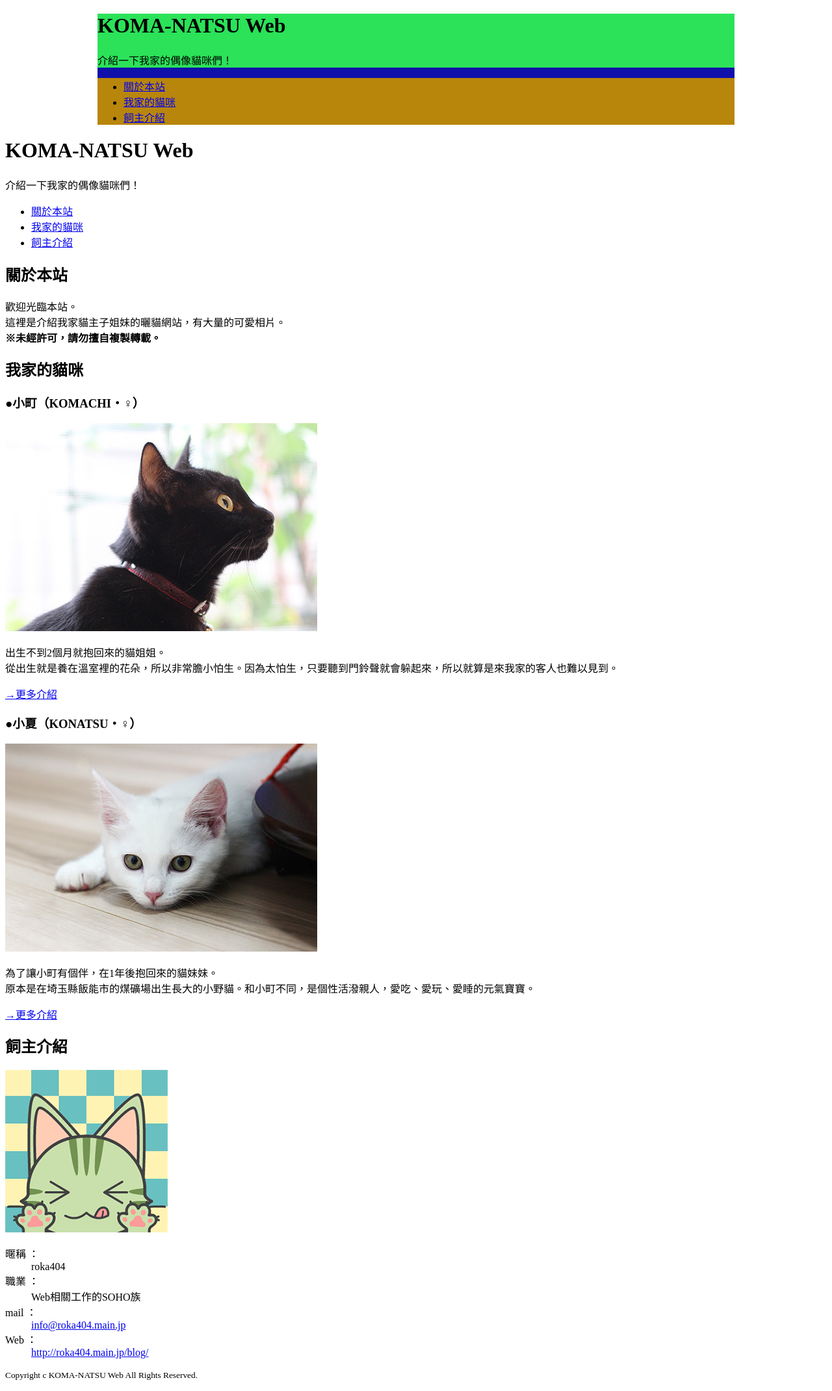
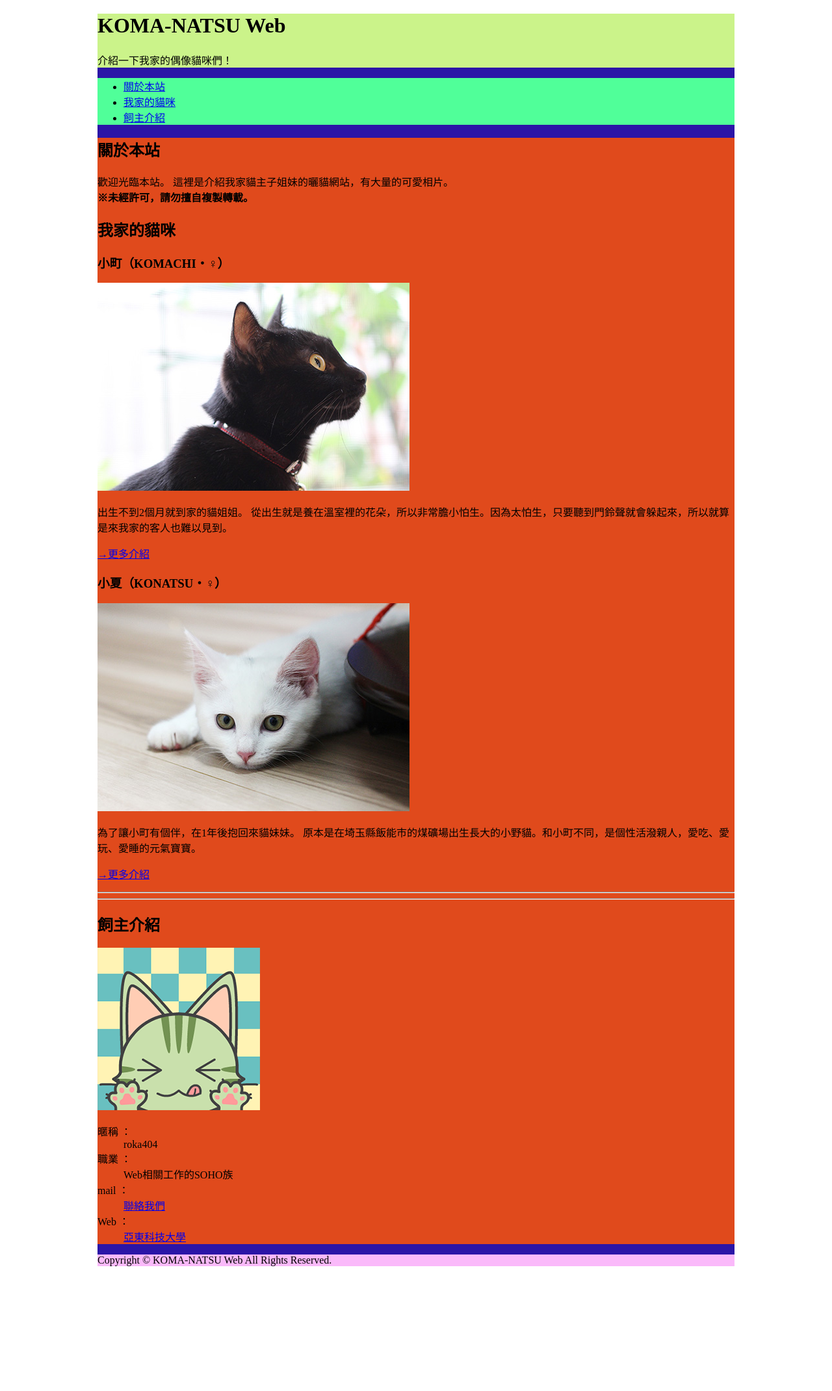
Before and after one commit to abbyji/abbyji, a plain HTML site: page html01.html in a window 1280 px wide. Shown: the whole page at 65% size. After the commit the page ends 1964 px from the top, so only its background shows below. Drawn offline with Linux system fonts and the light colour scheme.

Commit message:
20220502

```diff
--- a/html01.html
+++ b/html01.html
@@ -1,36 +1,37 @@
+
 <!DOCTYPE html>
-<html lang="zh-TW">
+<html lang="en">
 
 <head>
     <meta charset="UTF-8">
     <meta http-equiv="X-UA-Compatible" content="IE=edge">
-    <meta name="viewport" content="width=device-width, inital-scale=1.0">
-    <title>110111114 江紫萱</title>
+    <meta name="viewport" content="width=device-width, initial-scale=1.0">
+    <title>110111114江紫萱</title>
     <link rel="shortcut icon" href="img/cat.png" type="image/x-icon">
     <style>
         #container {
-        background-color: rgb(16, 16, 170);
+            background-color: rgb(43, 21, 167);
             width: 980px;
             margin: 0px auto;
         }
 
         #header {
-        background-color: rgb(43, 226, 89);
+            background-color: rgb(203, 243, 138);
         }
 
         #nav {
-        background-color: darkgoldenrod;
+            background-color: rgb(80, 255, 153);
         }
 
-      #main{
-        background-color: rgb(6, 105, 72);
+        #main {
+            background-color: rgb(224, 74, 28);
         }
 
-      #footer{
-        background-color: rgb(80, 57, 28);
+        #footer {
+            background-color: rgb(250, 185, 250);
         }
     </style>
-    <head>
+</head>
 
 <body>
     <div id="container">
@@ -42,79 +43,60 @@
             <ul>
                 <li><a href="#intro">關於本站</a></li>
                 <li><a href="#cats">我家的貓咪</a></li>
-              <li><a href="#aprpfile">飼主介紹</a></li>
+                <li><a href="#profile">飼主介紹</a></li>
             </ul>
         </div>
         <div id="main">
 
-          </div>
-        </div>
-      </body>
-    </head>
-<meta name="keywords" content="貓咪,喵咪,喵星人,貓咪介紹,曬貓">
-<meta name="description" content="介紹我家的貓咪們！還有大量可愛的貓照片。">
-</head>
+            <section id="intro">
 
-<body>
-<header>
-  <h1>KOMA-NATSU Web</h1>
-  <p>介紹一下我家的偶像貓咪們！</p>
-</header>
+                <h2>關於本站</h2>
+                <p>歡迎光臨本站。
+                    這裡是介紹我家貓主子姐妹的曬貓網站，有大量的可愛相片。<br>
+                    <strong>※未經許可，請勿擅自複製轉載。</strong>
+                </p>
 
-<nav>
-  <ul>
-    <li><a href="#intro">關於本站</a></li>
-    <li><a href="#cats">我家的貓咪</a></li>
-    <li><a href="#profile">飼主介紹</a></li>
-  </ul>
-</nav>
-
-<main>
-
-<section id="intro">
-  <h2>關於本站</h2>
-  <p>歡迎光臨本站。<br>
-  這裡是介紹我家貓主子姐妹的曬貓網站，有大量的可愛相片。<br>
-  <strong>※未經許可，請勿擅自複製轉載。</strong></p>
             </section>
 
             <section id="cats">
                 <h2>我家的貓咪</h2>
-
                 <section>
-    <h3>●小町（KOMACHI・♀）</h3>
-    <img src="img/komachi.jpg" width="480" height="320" alt="小町">
-    <p>出生不到2個月就抱回來的貓姐姐。<br>
+                    <h3>小町（KOMACHI・♀）</h3>
+                    <img src="img/komachi.jpg" alt="小町" width="480" height="320">
+                    <p>出生不到2個月就到家的貓姐姐。
                         從出生就是養在溫室裡的花朵，所以非常膽小怕生。因為太怕生，只要聽到門鈴聲就會躲起來，所以就算是來我家的客人也難以見到。</p>
                     <p><a href="cats/komachi.html">→更多介紹</a></p>
                 </section>
-
                 <section>
-    <h3>●小夏（KONATSU・♀）</h3>
-    <img src="img/konatsu.jpg" width="480" height="320" alt="小夏">
-    <p>為了讓小町有個伴，在1年後抱回來的貓妹妹。<br>
+                    <h3>小夏（KONATSU・♀）</h3>
+                    <img src="img/konatsu.jpg" alt="小夏" width="480" height="320">
+                    <p>為了讓小町有個伴，在1年後抱回來貓妹妹。
                         原本是在埼玉縣飯能市的煤礦場出生長大的小野貓。和小町不同，是個性活潑親人，愛吃、愛玩、愛睡的元氣寶寶。</p>
                     <p><a href="cats/konatsu.html">→更多介紹</a></p>
                 </section>
-
+                <hr>
             </section>
-
+            <hr>
 
             <section id="profile">
                 <h2>飼主介紹</h2>
-  <img src="img/avatar.png" width="250" height="250" alt="大頭照">
+                <img src="img/avatar.png" alt="作者" width="250" height="250">
                 <dl>
-    <dt>暱稱 ：</dt><dd>roka404</dd>
-    <dt>職業 ：</dt><dd>Web相關工作的SOHO族</dd>
-    <dt>mail ：</dt><dd><a href="mailto:info@roka404.main.jp">info@roka404.main.jp</a></dd>
-    <dt>Web ：</dt><dd><a href="http://roka404.main.jp/blog/" target="_blank">http://roka404.main.jp/blog/</a></dd>
+                    <dt>暱稱 ：</dt>
+                    <dd>roka404</dd>
+                    <dt>職業 ：</dt>
+                    <dd>Web相關工作的SOHO族</dd>
+                    <dt>mail ：</dt>
+                    <dd><a href="mailto:family920410@gmail.com">聯絡我們</a></dd>
+                    <dt>Web ：</dt>
+                    <dd><a href="http://www.aeust.edu.tw" target="_blank" rel="noopener noreferrer">亞東科技大學</a></dd>
                 </dl>
             </section>
+        </div>
+        <div id="footer">
+            <p>Copyright © KOMA-NATSU Web All Rights Reserved.</p>
+        </div>
+    </div>
+</body>
 
-</main>
-
-<footer>
-  <p><small>Copyright c KOMA-NATSU Web All Rights Reserved.</small></p>
-</footer>
-</body>
 </html>
```
Also changed, not shown: css01.html (+14 -7 lines), css02.html (+14 -7 lines). Lines whose indentation alone changed are shown as unchanged.
